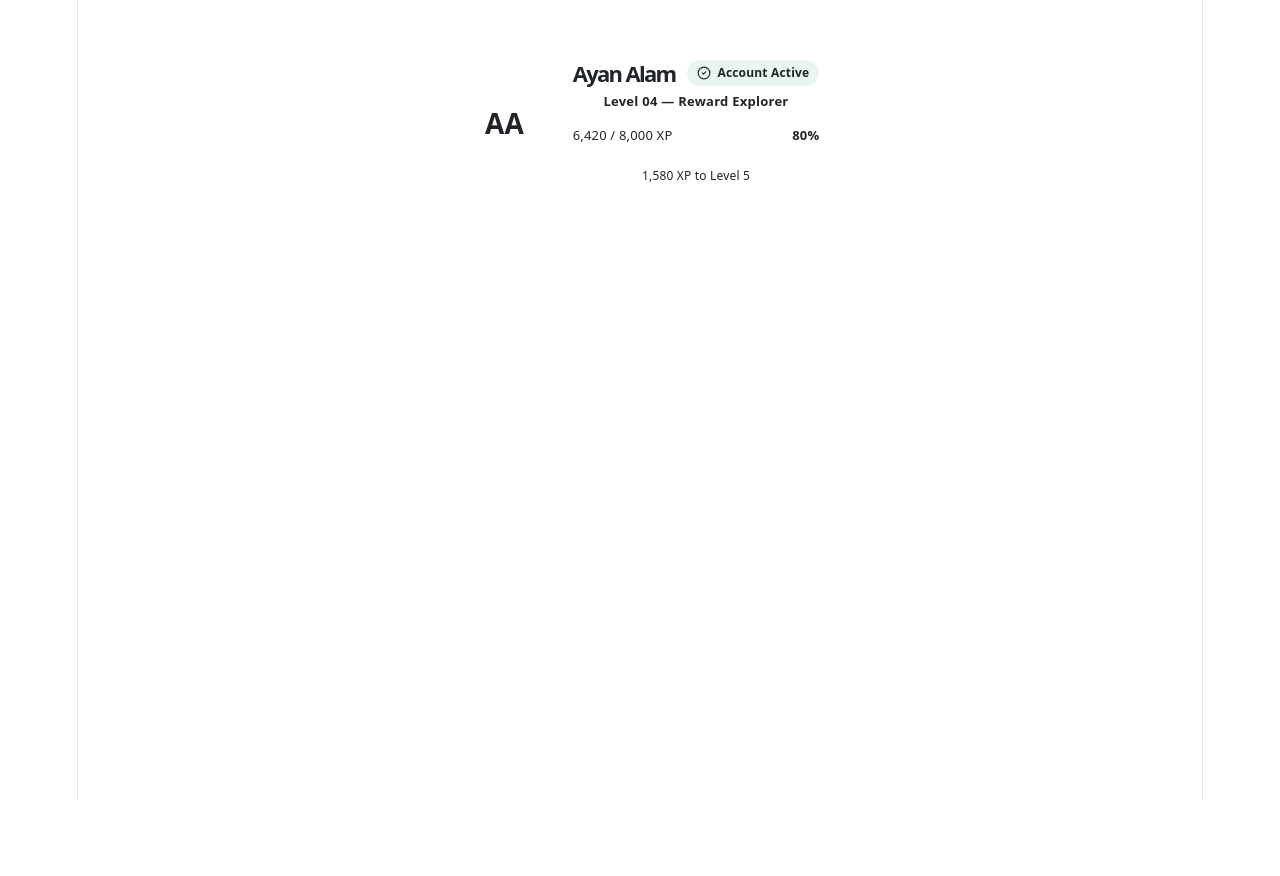
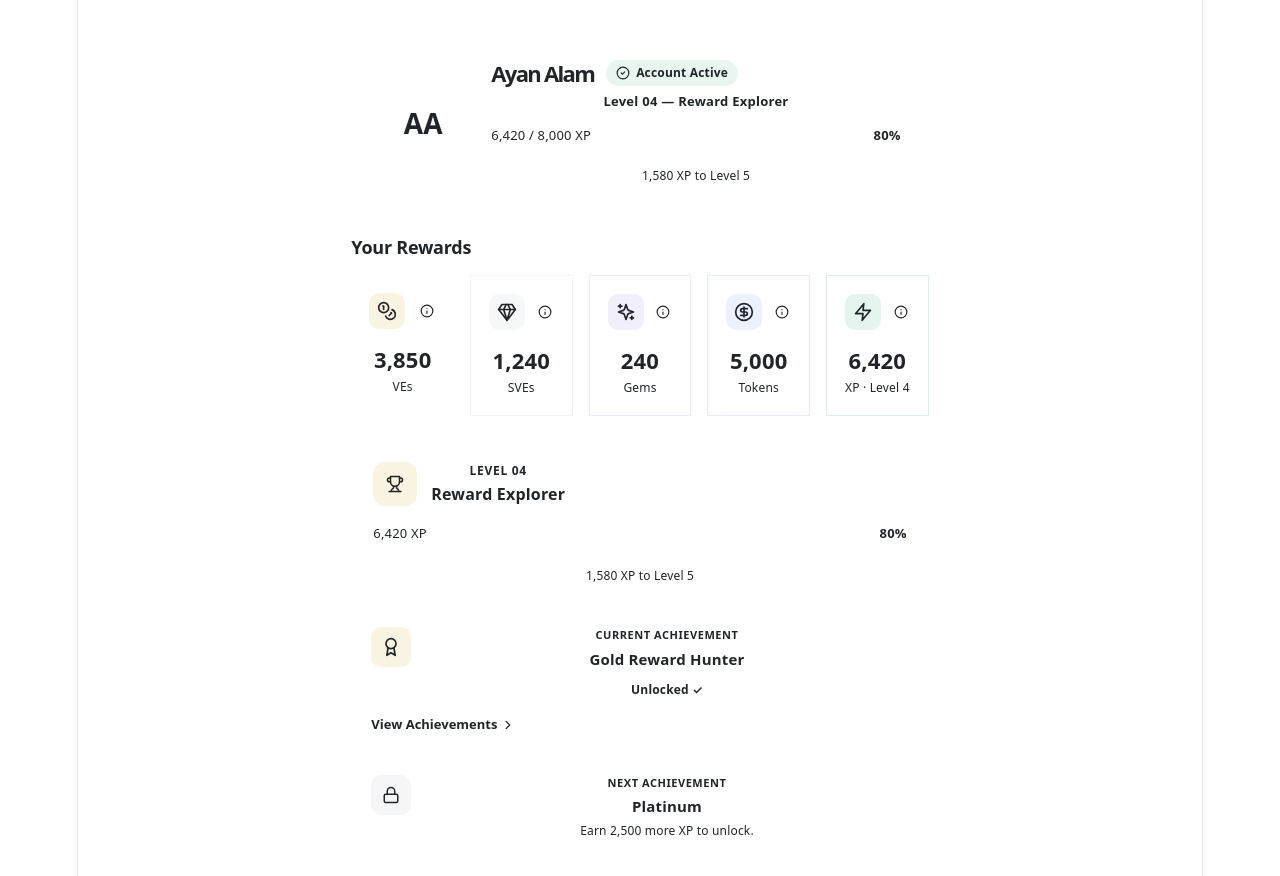
Before and after one commit to Sara12-2/VELoop_Rewards-User-Profile, a React (Vite) app: page / in a window 1280 px wide. Shown: the top 876 px of the page. Before the commit the page ends 800 px from the top, so only its background shows below. Built offline with nearby package versions, Linux system fonts and the light colour scheme.

Commit message:
Add/Update UserProfile page

```diff
--- a/src/pages/UserProfile/UserProfile.jsx
+++ b/src/pages/UserProfile/UserProfile.jsx
@@ -1,13 +1,30 @@
 import ProfileHero from "../../components/ProfileHero/ProfileHero";
+import RewardAssets from "../../components/RewardAssets/RewardAssets";
+import LevelProgress from "../../components/LevelProgress/LevelProgress";
+import { CurrentAchievement, NextAchievement } from "../../components/AchievementCard/AchievementCard";
 import { userData } from "../../data/userData";
-import { rewardsData } from "../../data/rewardsData";
+import { rewardsData, achievements } from "../../data/rewardsData";
 import styles from "./UserProfile.module.css";
 
 export default function UserProfile() {
+  const handleViewAchievements = () => {
+    // Placeholder until an achievements route exists
+    alert("Achievements page coming soon!");
+  };
+
   return (
     <div className={styles.page}>
       <ProfileHero user={userData} xp={rewardsData.xp} />
-      {/* Next: ProfileIdentity, RewardAssets, LevelProgress, etc. */}
+      <RewardAssets rewards={rewardsData} />
+
+      <div className={styles.twoCol}>
+        <LevelProgress xp={rewardsData.xp} />
+        <div className={styles.achievementStack}>
+          <CurrentAchievement achievement={achievements.current} onViewAll={handleViewAchievements} />
+          <NextAchievement achievement={achievements.next} />
+        </div>
+      </div>
+      {/* Next: WithdrawalOverview */}
     </div>
   );
 }
```
